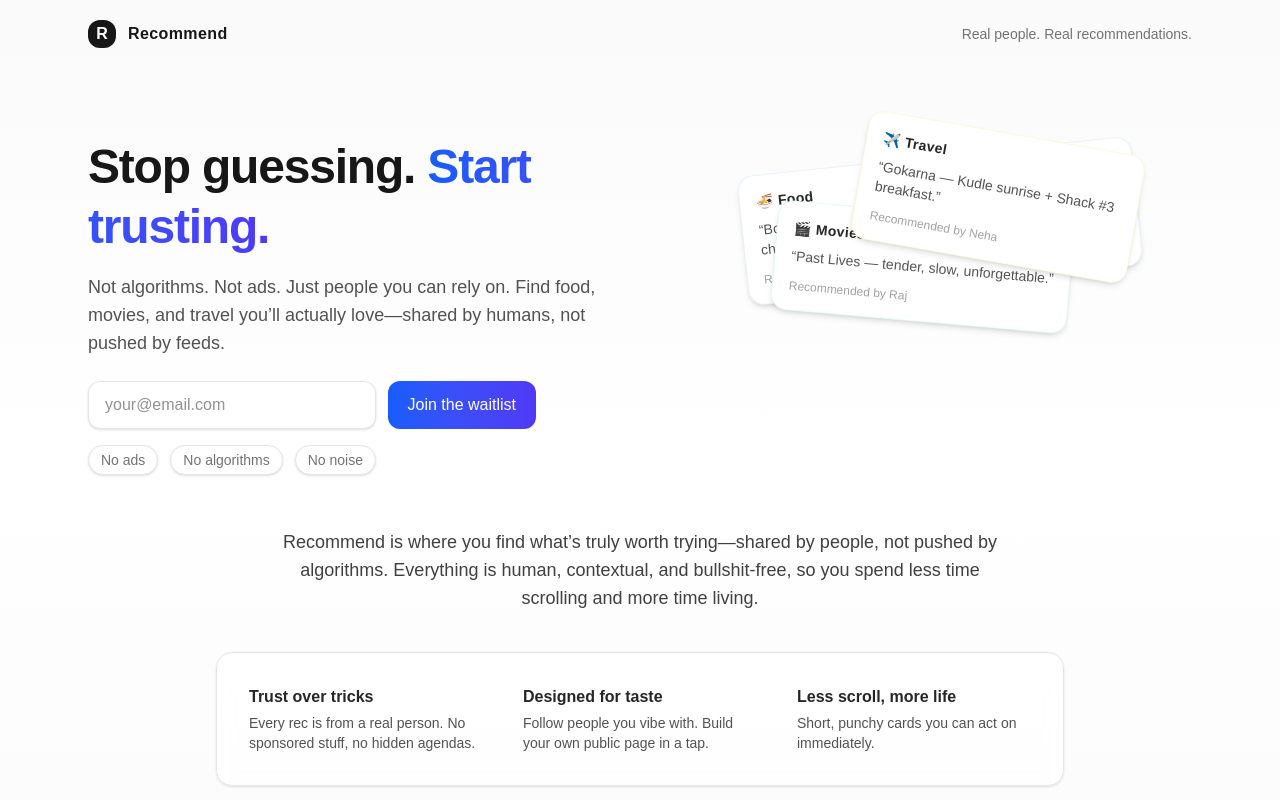
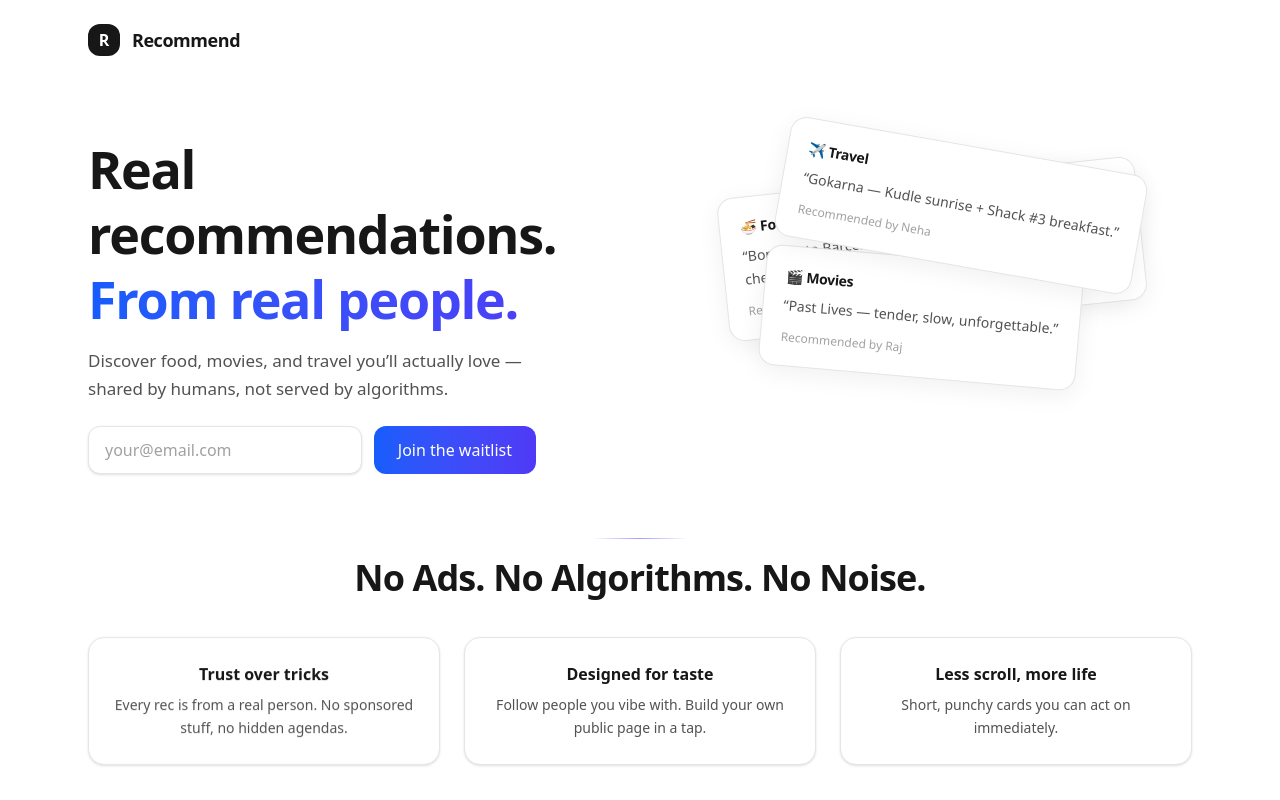
Before and after one commit to RinkeshG/recommendwaitlist, a Next.js app: page / in a window 1280 px wide. Shown: the top 800 px of the page. Built offline with nearby package versions, Linux system fonts and the light colour scheme.

Commit message:
Update page.tsx

```diff
--- a/app/page.tsx
+++ b/app/page.tsx
@@ -1,153 +1,198 @@
-export default function Home() {
+'use client';
+import { useEffect } from 'react';
+
+export default function Home(){
+  useEffect(() => {
+    const cards = document.querySelectorAll<HTMLElement>('.reveal');
+    const io = new IntersectionObserver(
+      (entries) => {
+        entries.forEach((e) => {
+          if (e.isIntersecting) {
+            e.target.classList.add('reveal-in');
+          }
+        });
+      },
+      { rootMargin: '0px 0px -10% 0px', threshold: 0.1 }
+    );
+    cards.forEach((el) => io.observe(el));
+    return () => io.disconnect();
+  }, []);
+
   return (
-    <div className="min-h-screen bg-gradient-to-b from-neutral-50 via-white to-neutral-50 text-neutral-900">
+    <>
+      {/* Use system fonts only in canvas to avoid network prompts. In your Next app, swap to next/font for Lexend/Inter. */}
+      <style jsx global>{`
+        :root {
+          --font-lexend: system-ui, -apple-system, "Segoe UI", Inter, Roboto, Helvetica, Arial, sans-serif;
+          --font-inter: system-ui, -apple-system, "Segoe UI", Inter, Roboto, Helvetica, Arial, sans-serif;
+        }
+        .font-lexend { font-family: var(--font-lexend); }
+        .font-inter { font-family: var(--font-inter); }
+        /* scroll reveal */
+        .reveal { opacity: 0; transform: translateY(8px); transition: opacity .6s ease, transform .6s ease; will-change: transform, opacity; }
+        .reveal.reveal-in { opacity: 1; transform: translateY(0); }
+      `}</style>
+
+      <div className="font-inter min-h-screen bg-white text-neutral-900">
         {/* Top Bar */}
-      <header className="mx-auto flex w-full max-w-6xl items-center justify-between px-6 py-5">
+        <header className="mx-auto flex w-full max-w-6xl items-center justify-between px-6 py-5 sm:py-6">
           <div className="flex items-center gap-3">
-          <div className="grid h-7 w-7 place-items-center rounded-xl bg-neutral-900 font-bold text-white">R</div>
-          <span className="font-semibold tracking-wide">Recommend</span>
+            <div className="grid h-8 w-8 place-items-center rounded-xl bg-neutral-900 font-bold text-white">R</div>
+            <span className="font-semibold tracking-tight text-lg">Recommend</span>
           </div>
-        <p className="hidden text-sm text-neutral-500 md:block">
-          Real people. Real recommendations.
-        </p>
+          {/* Removed tagline per request */}
         </header>
 
         {/* Hero */}
-      <section className="mx-auto grid w-full max-w-6xl gap-8 px-6 pb-8 pt-6 md:grid-cols-2 md:gap-12 md:pt-12">
+        <section className="mx-auto grid w-full max-w-6xl items-center gap-10 px-6 pb-12 pt-4 sm:gap-12 sm:pb-14 sm:pt-6 md:grid-cols-2 md:gap-16 md:pb-16 md:pt-14">
           <div className="flex flex-col justify-center">
-          <h1 className="text-4xl font-semibold leading-tight tracking-tight md:text-5xl">
-            Stop guessing.{" "}
-            <span className="bg-gradient-to-r from-blue-600 to-indigo-600 bg-clip-text text-transparent">
-              Start trusting.
-            </span>
+            <div className="font-lexend">
+              <h1 className="text-[34px] font-extrabold leading-tight tracking-tight sm:text-5xl md:text-[52px]">
+                <span className="block">Real recommendations.</span>
+                <span className="block bg-gradient-to-r from-blue-600 to-indigo-600 bg-clip-text text-transparent">From real people.</span>
               </h1>
-          <p className="mt-4 text-lg text-neutral-600">
-            Not algorithms. Not ads. Just people you can rely on. Find food, movies, and travel you’ll actually love—shared by humans, not pushed by feeds.
+            </div>
+
+            <p className="mt-3 text-[16px] leading-relaxed text-neutral-600 sm:mt-4 sm:text-[17px] max-w-md">
+              Discover food, movies, and travel you’ll actually love — shared by humans, not served by algorithms.
             </p>
 
-          {/* Email Capture (static for now) */}
-          <form className="mt-6 flex w-full max-w-md items-center gap-3">
+            {/* Email Capture */}
+            <form className="mt-5 flex w-full max-w-md flex-col gap-3 sm:mt-6 sm:flex-row">
               <input
                 type="email"
                 placeholder="your@email.com"
-              className="h-12 flex-1 rounded-xl border border-neutral-200 bg-white px-4 text-neutral-800 shadow-sm outline-none transition focus:border-neutral-400 focus:shadow"
+                className="h-12 w-full flex-1 rounded-xl border border-neutral-200 bg-white px-4 text-neutral-900 placeholder-neutral-400 shadow-sm outline-none transition focus:border-neutral-400 focus:shadow"
               />
               <button
                 type="button"
-              className="h-12 shrink-0 rounded-xl bg-gradient-to-r from-blue-600 to-indigo-600 px-5 text-white transition hover:opacity-95 active:scale-[0.99]"
+                className="h-12 w-full shrink-0 rounded-xl bg-gradient-to-r from-blue-600 to-indigo-600 px-6 text-white font-medium transition hover:opacity-95 active:scale-[0.99] sm:w-auto"
               >
                 Join the waitlist
               </button>
             </form>
-
-          {/* Micro trust */}
-          <div className="mt-4 flex flex-wrap items-center gap-3 text-sm text-neutral-500">
-            <Badge>No ads</Badge>
-            <Badge>No algorithms</Badge>
-            <Badge>No noise</Badge>
-          </div>
           </div>
 
           {/* Visual Cards */}
-        <div className="relative grid place-items-center">
-          <div className="relative h-[320px] w-[360px] md:h-[380px] md:w-[420px]">
-            {/* Card 1 */}
-            <Card className="left-6 top-10 -rotate-6 border-blue-100/60">
+          <div className="relative">
+            {/* Mobile: horizontal scroll */}
+            <div className="-mx-6 flex snap-x snap-mandatory gap-3 overflow-x-auto px-6 pb-2 md:hidden [scrollbar-width:none] [-ms-overflow-style:none]">
+              <style jsx>{`
+                div::-webkit-scrollbar{display:none}
+              `}</style>
+              <Card className="snap-start min-w-[80%]">
                 <CardTitle>🍜 Food</CardTitle>
                 <CardBody>“Bombay to Barcelona Café — get the orange cheesecake.”</CardBody>
                 <CardFoot>Recommended by Aisha</CardFoot>
               </Card>
-            {/* Card 2 */}
-            <Card className="left-14 top-24 rotate-[5deg] border-emerald-100/60">
+              <Card className="snap-start min-w-[80%]">
                 <CardTitle>🎬 Movies</CardTitle>
                 <CardBody>“Past Lives — tender, slow, unforgettable.”</CardBody>
                 <CardFoot>Recommended by Raj</CardFoot>
               </Card>
-            {/* Card 3 */}
-            <Card className="left-1/3 top-4 rotate-[10deg] border-amber-100/60">
+              <Card className="snap-start min-w-[80%]">
+                <CardTitle>✈️ Travel</CardTitle>
+                <CardBody>“Gokarna — Kudle sunrise + Shack #3 breakfast.”</CardBody>
+                <CardFoot>Recommended by Neha</CardFoot>
+              </Card>
+            </div>
+
+            {/* Tablet/Desktop: overlapping composition */}
+            <div className="relative hidden place-items-center md:grid">
+              <div className="relative h-[320px] w-full max-w-[360px] md:max-w-[420px]">
+                <Card className="absolute left-0 top-8 -rotate-6">
+                  <CardTitle>🍜 Food</CardTitle>
+                  <CardBody>“Bombay to Barcelona Café — get the orange cheesecake.”</CardBody>
+                  <CardFoot>Recommended by Aisha</CardFoot>
+                </Card>
+                <Card className="absolute left-10 top-28 rotate-[5deg]">
+                  <CardTitle>🎬 Movies</CardTitle>
+                  <CardBody>“Past Lives — tender, slow, unforgettable.”</CardBody>
+                  <CardFoot>Recommended by Raj</CardFoot>
+                </Card>
+                <Card className="absolute right-0 top-0 rotate-[10deg]">
                   <CardTitle>✈️ Travel</CardTitle>
                   <CardBody>“Gokarna — Kudle sunrise + Shack #3 breakfast.”</CardBody>
                   <CardFoot>Recommended by Neha</CardFoot>
                 </Card>
               </div>
             </div>
-      </section>
-
-      {/* Pitch */}
-      <section className="mx-auto w-full max-w-3xl px-6 pb-10 text-center">
-        <p className="text-lg text-neutral-700">
-          Recommend is where you find what’s truly worth trying—shared by people, not pushed by algorithms. Everything is human, contextual, and bullshit-free, so you spend less time scrolling and more time living.
-        </p>
-      </section>
-
-      {/* Tiny Why */}
-      <section className="mx-auto w-full max-w-4xl px-6 pb-16">
-        <div className="grid gap-4 rounded-2xl border border-neutral-200 bg-white/70 p-5 shadow-sm backdrop-blur md:grid-cols-3">
-          <Why title="Trust over tricks" desc="Every rec is from a real person. No sponsored stuff, no hidden agendas." />
-          <Why title="Designed for taste" desc="Follow people you vibe with. Build your own public page in a tap." />
-          <Why title="Less scroll, more life" desc="Short, punchy cards you can act on immediately." />
           </div>
         </section>
 
-      {/* Footer */}
-      <footer className="mx-auto w-full max-w-6xl px-6 pb-10 text-sm text-neutral-500">
-        <div className="flex flex-col items-center justify-between gap-3 rounded-2xl border border-neutral-200 bg-white/60 p-5 shadow-sm md:flex-row">
-          <span>Made with ❤️ for people who still believe in people.</span>
+        {/* Features Section */}
+        <section className="mx-auto w-full max-w-6xl px-6 pb-16 sm:pb-20">
+          <div className="text-center mb-6 sm:mb-8">
+            <div className="mx-auto mb-3 h-px w-24 bg-gradient-to-r from-indigo-500/0 via-indigo-500/60 to-indigo-500/0" />
+            <h2 className="font-lexend text-[26px] sm:text-[32px] md:text-[36px] font-semibold tracking-tight text-neutral-900">
+              No Ads. No Algorithms. No Noise.
+            </h2>
+          </div>
+
+          <div className="grid gap-4 sm:grid-cols-3 sm:gap-6">
+            <SimpleFeatureCard
+              title="Trust over tricks"
+              desc="Every rec is from a real person. No sponsored stuff, no hidden agendas."
+              delay="0ms"
+            />
+            <SimpleFeatureCard
+              title="Designed for taste"
+              desc="Follow people you vibe with. Build your own public page in a tap."
+              delay="100ms"
+            />
+            <SimpleFeatureCard
+              title="Less scroll, more life"
+              desc="Short, punchy cards you can act on immediately."
+              delay="200ms"
+            />
+          </div>
+        </section>
+
+        {/* Footer – minimal & tighter */}
+        <footer className="border-t border-neutral-200 bg-white">
+          <div className="mx-auto flex w-full max-w-6xl flex-col items-center justify-between gap-3 px-6 py-6 text-sm text-neutral-600 sm:flex-row">
+            <p className="text-center sm:text-left">Built with care & curation.</p>
             <div className="flex items-center gap-4">
-            <a href="#" className="hover:text-neutral-700">Twitter</a>
-            <a href="#" className="hover:text-neutral-700">Instagram</a>
-            <a href="#" className="hover:text-neutral-700">Contact</a>
+              <a href="#" className="transition hover:text-neutral-900">Twitter</a>
+              <a href="#" className="transition hover:text-neutral-900">Instagram</a>
             </div>
           </div>
         </footer>
       </div>
+    </>
   );
 }
 
-/* --- tiny presentational helpers --- */
-function Badge({ children }: { children: React.ReactNode }) {
+/* --- helpers --- */
+function Card({children, className=""}){
   return (
-    <span className="rounded-full border border-neutral-200 bg-white px-3 py-1 shadow-sm">
-      {children}
-    </span>
-  );
-}
-
-function Card({
-  children,
-  className = "",
-}: {
-  children: React.ReactNode;
-  className?: string;
-}) {
-  return (
-    <div className={`absolute rounded-2xl border bg-white p-4 shadow-md transition hover:shadow-lg ${className}`}>
+    <div className={`rounded-2xl border border-neutral-200 bg-white p-5 shadow-[0_6px_24px_rgba(0,0,0,0.06)] transition hover:shadow-[0_10px_28px_rgba(0,0,0,0.09)] hover:-translate-y-[2px] ${className}`}>
       {children}
     </div>
   );
 }
 
-function CardTitle({ children }: { children: React.ReactNode }) {
+function CardTitle({children}){
+  return <h3 className="font-lexend mb-2 text-sm font-semibold tracking-tight text-neutral-900">{children}</h3>;
+}
+
+function CardBody({children}){
+  return <p className="text-sm text-neutral-600 leading-relaxed">{children}</p>;
+}
+
+function CardFoot({children}){
+  return <p className="mt-3 text-xs text-neutral-400">{children}</p>;
+}
+
+function SimpleFeatureCard({title, desc, delay}){
   return (
-    <h3 className="mb-2 text-sm font-semibold tracking-wide text-neutral-800">
-      {children}
-    </h3>
+    <div className="reveal rounded-2xl border border-neutral-200 bg-white p-6 text-center shadow-sm transition hover:shadow-md hover:-translate-y-[2px]" style={{ transitionDelay: delay }}>
+      <h4 className="font-lexend text-base font-semibold text-neutral-900">{title}</h4>
+      <p className="mt-2 text-sm text-neutral-600 leading-relaxed">{desc}</p>
+    </div>
   );
 }
 
-function CardBody({ children }: { children: React.ReactNode }) {
-  return <p className="text-sm text-neutral-600">{children}</p>;
+function FooterLink({href, children}){
+  return <a href={href} className="block transition hover:text-neutral-900">{children}</a>;
 }
-
-function CardFoot({ children }: { children: React.ReactNode }) {
-  return <p className="mt-3 text-xs text-neutral-400">{children}</p>;
-}
-
-function Why({ title, desc }: { title: string; desc: string }) {
-  return (
-    <div className="rounded-xl p-3">
-      <h4 className="text-base font-semibold text-neutral-800">{title}</h4>
-      <p className="mt-1 text-sm text-neutral-600">{desc}</p>
-    </div>
-  );
-}
```
Lines whose indentation alone changed are shown as unchanged.
